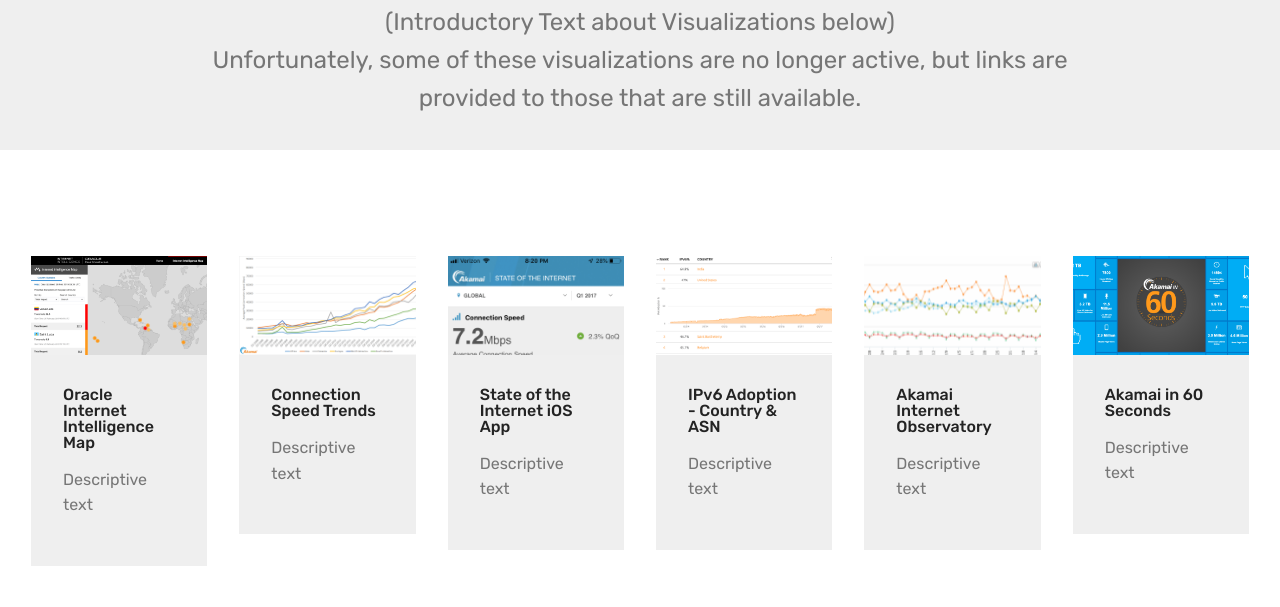
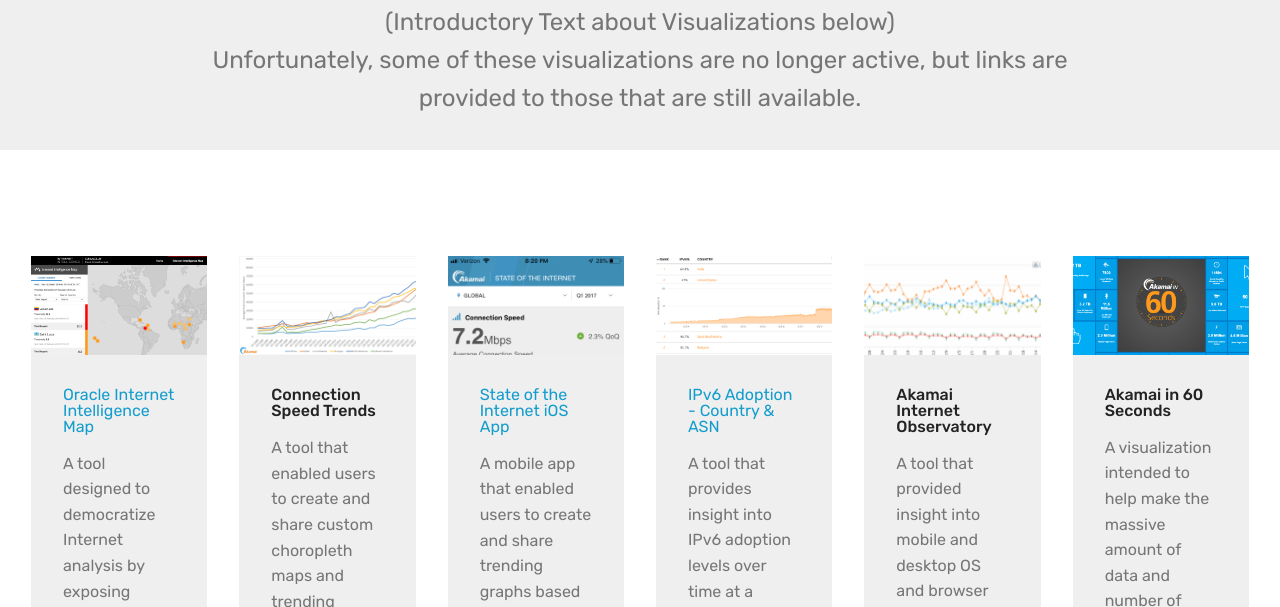
Before and after one commit to davidbelson/visualizations, a plain HTML site: page index.html in a window 1280 px wide. Shown: the part 193-800 px from the top of the page. Drawn offline with Linux system fonts and the light colour scheme.

Commit message:
create github pages

```diff
--- a/index.html
+++ b/index.html
@@ -57,7 +57,7 @@
     </nav>
 </section>
 
-<section class="engine"><a href="https://mobirise.info/p">website templates free download</a></section><section class="header1 cid-rmko8xv5no" id="header16-0">
+<section class="engine"><a href="https://mobirise.info/a">online website builder</a></section><section class="header1 cid-rmko8xv5no" id="header16-0">
 
 
 
@@ -90,8 +90,8 @@
                         <img src="assets/images/iwm-406x216.png" alt="Mobirise" title="">
                     </div>
                     <div class="card-box">
-                        <h4 class="card-title pb-3 mbr-fonts-style display-7">Oracle Internet Intelligence Map</h4>
-                        <p class="mbr-text mbr-fonts-style display-7">Descriptive text</p>
+                        <h4 class="card-title pb-3 mbr-fonts-style display-7"><a href="https://map.internetintel.oracle.com/?root=national&country=" target="_blank">Oracle Internet Intelligence Map</a></h4>
+                        <p class="mbr-text mbr-fonts-style display-7">A tool designed to democratize Internet analysis by exposing internal capabilities and data to the public. Updated in near real-time.</p>
                     </div>
                 </div>
             </div>
@@ -104,8 +104,7 @@
                     <div class="card-box">
                         <h4 class="card-title pb-3 mbr-fonts-style display-7">Connection Speed Trends</h4>
                         <p class="mbr-text mbr-fonts-style display-7">
-                            Descriptive text
-                        </p>
+                            A tool that enabled users to create and share custom choropleth maps and trending graphs based on Akamai <em>State of the Internet</em> connection speed data. Was updated quarterly inconjunction with each new report.</p>
                     </div>
                 </div>
             </div>
@@ -116,11 +115,9 @@
                         <img src="assets/images/sotiapp-406x722.png" alt="Mobirise" title="">
                     </div>
                     <div class="card-box">
-                        <h4 class="card-title pb-3 mbr-fonts-style display-7">
-                            State of the Internet iOS App</h4>
-                        <p class="mbr-text mbr-fonts-style display-7">
-                            Descriptive text
-                        </p>
+                        <h4 class="card-title pb-3 mbr-fonts-style display-7"><a href="https://itunes.apple.com/us/app/akamais-state-of-the-internet/id800491468?mt=8" target="_blank">
+                            State of the Internet iOS App</a></h4>
+                        <p class="mbr-text mbr-fonts-style display-7">A mobile app that enabled users to create and share trending graphs based on Akamai <em>State of the Internet</em> connection speed data, as well as read <em>State of the Internet </em>reports on their mobile devices. Was updated quarterly inconjunction with each new report.</p>
                     </div>
                 </div>
             </div>
@@ -131,11 +128,10 @@
                         <img src="assets/images/ipv6-2-406x216.png" alt="Mobirise" title="">
                     </div>
                     <div class="card-box">
-                        <h4 class="card-title pb-3 mbr-fonts-style display-7">
-                            IPv6 Adoption - Country &amp; ASN</h4>
+                        <h4 class="card-title pb-3 mbr-fonts-style display-7"><a href="https://www.akamai.com/us/en/resources/our-thinking/state-of-the-internet-report/state-of-the-internet-ipv6-adoption-visualization.jsp" target="_blank">
+                            IPv6 Adoption - Country &amp; ASN</a></h4>
                         <p class="mbr-text mbr-fonts-style display-7">
-                           Descriptive text
-                        </p>
+                           A tool that provides insight into IPv6 adoption levels over time at a country and network provider (ASN) level, based on traffic to Akamai's global platform. Updated daily.</p>
                     </div>
                 </div>
             </div>
@@ -148,8 +144,7 @@
                         <h4 class="card-title pb-3 mbr-fonts-style display-7">
                             Akamai Internet Observatory</h4>
                         <p class="mbr-text mbr-fonts-style display-7">
-                            Descriptive text
-                        </p>
+                            A tool that provided insight into mobile and desktop OS and browser adoption trends, based on Akamai Real User Monitoring (RUM) data. Was updated daily.</p>
                     </div>
                 </div>
             </div>
@@ -162,8 +157,7 @@
                         <h4 class="card-title pb-3 mbr-fonts-style display-7">
                             Akamai in 60 Seconds</h4>
                         <p class="mbr-text mbr-fonts-style display-7">
-                            Descriptive text
-                        </p>
+                            A visualization intended to help make the massive amount of data and number of transactions processed by the Akamai platform more accessible by a wider audience. Was updated every five minutes.</p>
                     </div>
                 </div>
             </div>
```
Also changed, not shown: 1 other file.
